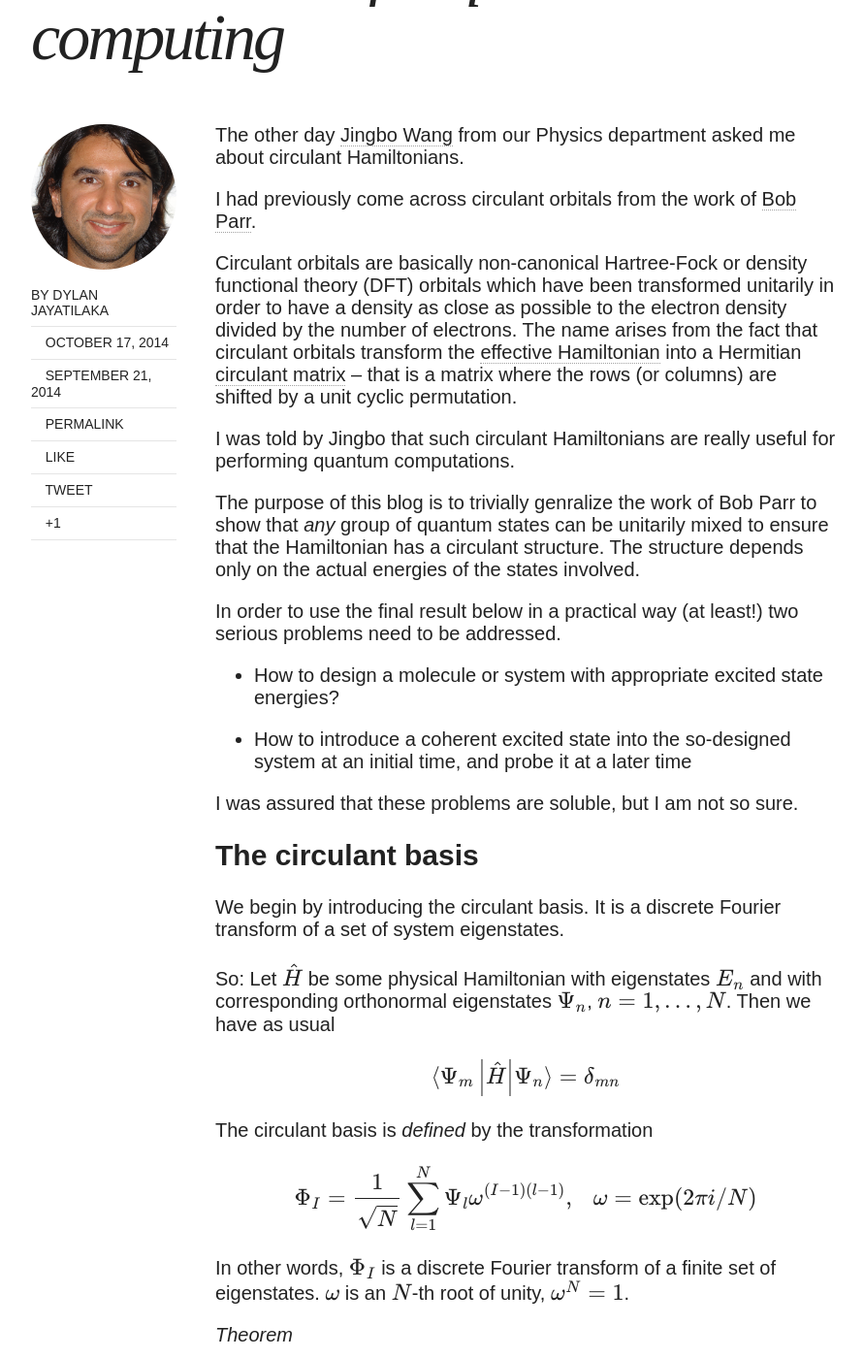
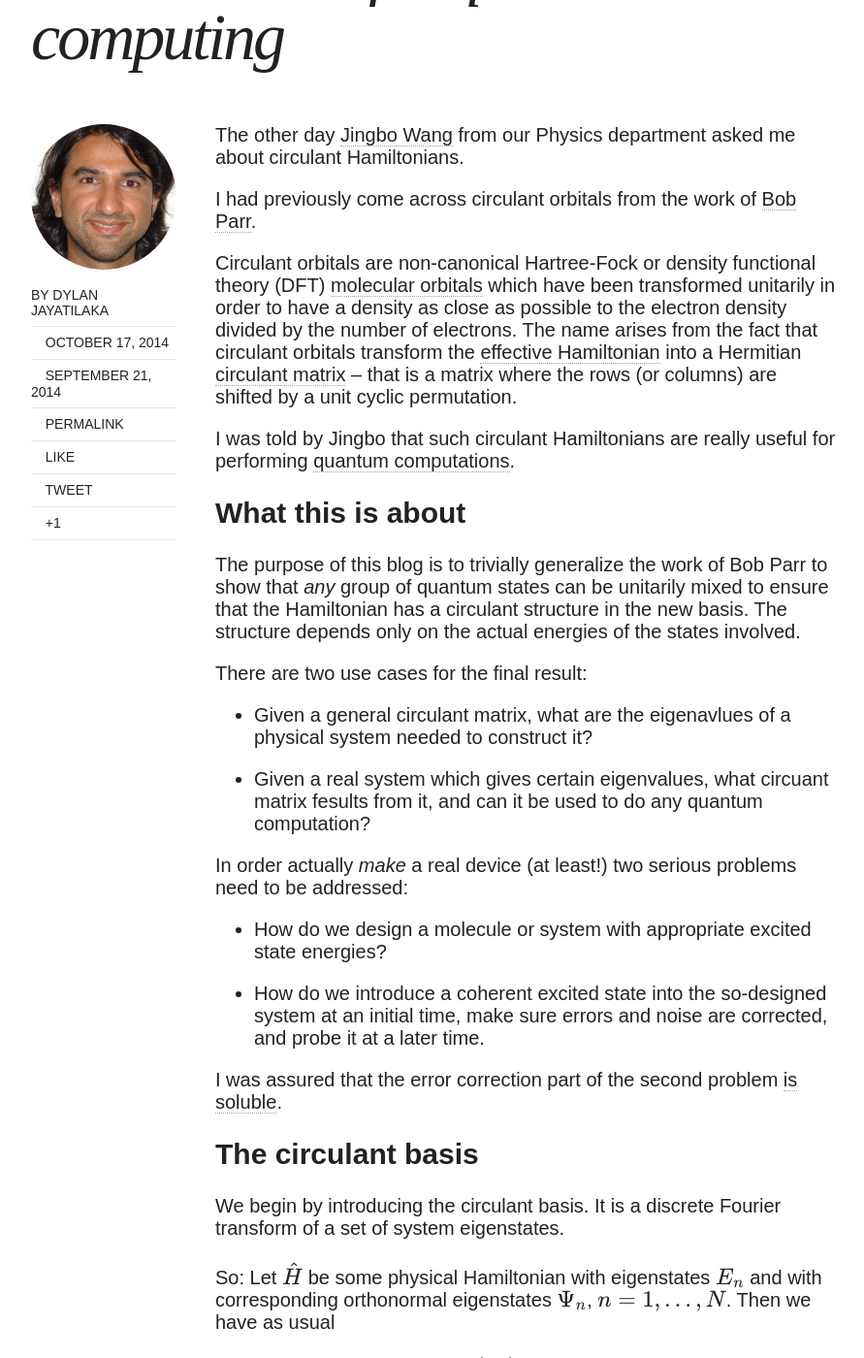
Before and after one commit to dylan-jayatilaka/dylan-jayatilaka.github.io, a Jekyll site: the page built from _posts/2014-10-17-designing-circulant-hamiltonians-for-quantum-computing.md, in a window 1280 px wide and 1400 px high, scrolled down 859 px. Shown: the whole window at 97% size, without its empty margins (128-1019 px from the left). Built offline with Jekyll 4.4.1, drawn with Linux system fonts in a browser that asks for light colours; nearby versions of some CDN libraries; formulas are drawn with MathJax 3; some of the changed text lies outside the part shown.

Commit message:
updated with talk suggestions

```diff
--- a/_posts/2014-10-17-designing-circulant-hamiltonians-for-quantum-computing.md
+++ b/_posts/2014-10-17-designing-circulant-hamiltonians-for-quantum-computing.md
@@ -19,33 +19,45 @@
 I had previously come across circulant orbitals from the work of
 [Bob Parr](http://www.jstor.org/stable/10245).
 
-Circulant orbitals are basically non-canonical Hartree-Fock or density
-functional theory (DFT) orbitals which have been transformed unitarily in order
-to have a density as close as possible to the electron density divided by the
-number of electrons. The name arises from the fact that circulant orbitals
-transform the
+Circulant orbitals are non-canonical Hartree-Fock or density functional theory
+(DFT) [molecular orbitals](http://en.wikipedia.org/wiki/Molecular_orbital)
+which have been transformed unitarily in order to have a density
+as close as possible to the electron density divided by the number of
+electrons. The name arises from the fact that circulant orbitals transform the
 [effective Hamiltonian](http://en.wikipedia.org/wiki/Hartree%E2%80%93Fock_method#Mathematical_formulation)
 into a Hermitian
 [circulant matrix](http://en.wikipedia.org/wiki/Circulant_matrix) -- that is a matrix
 where the rows (or columns) are shifted by a unit cyclic permutation.
 
 I was told by Jingbo that such circulant Hamiltonians are really useful
-for performing quantum computations.
+for performing [quantum computations](http://en.wikipedia.org/wiki/Quantum_computer).
 
-The purpose of this blog is to trivially genralize the work of Bob Parr
+## What this is about
+
+The purpose of this blog is to trivially generalize the work of Bob Parr
 to show that *any* group of quantum states can be unitarily mixed to
-ensure that the Hamiltonian has a circulant structure. The structure
-depends only on the actual energies of the states involved.
+ensure that the Hamiltonian has a circulant structure in the new basis. The
+structure depends only on the actual energies of the states involved.
 
-In order to use the final result below in a practical way (at least!) two
-serious problems need to be addressed.
+There are two use cases for the final result:
 
-* How to design a molecule or system with appropriate excited state energies?
+* Given a general circulant matrix, what are the eigenavlues of a
+  physical system needed to construct it?
 
-* How to introduce a coherent excited state into the so-designed system at
-  an initial time, and probe it at a later time
+* Given a real system which gives certain eigenvalues, what circuant
+  matrix fesults from it, and can it be used to do any quantum computation?
 
-I was assured that these problems are soluble, but I am not so sure.
+In order actually *make* a real device (at least!) two serious problems need to
+be addressed:
+
+* How do we design a molecule or system with appropriate excited state energies?
+
+* How do we introduce a coherent excited state into the so-designed system at
+  an initial time, make sure errors and noise are corrected, and probe it at a
+  later time.
+
+I was assured that the error correction part of the second problem
+[is soluble](http://en.wikipedia.org/wiki/Quantum_error_correction).
 
 ## The circulant basis
 
@@ -106,7 +118,7 @@
 $$
 
 Now there are two cases. When \\( I=J \\) the summand is always equal to one
-and the right hand side is equal to 1. When \\( I\]neq J \\) the summation
+and the right hand side is equal to 1. When \\( I\neq J \\) the summation
 is a geometric series with initial term 1 and ratio \\( \omega \\), so
 the sum is given by \\( (1-\omega^n)/(1-\omega) \\), which is zero since
 \\( \omega \\) is an \\(N\\)-th root of unity.
@@ -187,15 +199,14 @@
 
 ## Designing a Hamiltonian with a certain circulant structure
 
-By “designing” the matrix we mean choosing the energy eigenvalues
-for the Hamiltonian in order to achieve a desired circulant structure.
-We do not mean actually finding a real physical system with these
-eigenvalues. That is a much more difficult task alluded to in the
-introduction.
+By “designing” the matrix we mean choosing the energy eigenvalues for the
+Hamiltonian in order to achieve a desired circulant structure. We do not mean
+actually finding a real physical system with these eigenvalues. That is a much
+more difficult task alluded to in the introduction.
 
-This is actually fairly trivial. All that is requited is to take
-the inverse discrete Fourier transform of the defining vector of
-the circulant matrix.
+Obtaining the eigenvalues associated with a given circulant matrix is actually
+fairly trivial. All that is requited is to take the inverse discrete Fourier
+transform of the defining vector of the circulant matrix.
 
 *Theorem*
 
@@ -231,3 +242,42 @@
 E_m
 \end{align}
 $$
+
+## Where to now?
+
+I don’t really know, but here were some ideas from the discussion after the talk
+I gave in physics:
+
+1. Do some accurate [quantum chemical](http://en.wikipedia.org/wiki/Quantum_chemistry)
+   calculations on real systems, find their energies \\( E_m \\) and from them
+   find the circulant matrix \\( H_K \\). Can anything be done with this
+   matrix? This approach seems a bit *ad hoc*.
+
+2. Take some examples of circulant matrices known to be useful for
+   quantum computing. Find the energy eigenvalues \\( E_m \\)
+   corresponding to this system. Try to construct a real system,
+   perhaps a real molecule, perhaps a quantum dot or other one dimensional
+   system with the required energy levels.
+
+   - An [earlier post](http://dylan-jayatilaka.net/articles/particles-in-boxes/)
+     shows how the eigenvalues of a one dimensional system can be
+     systematically computed, in general. This approach could be used
+     to rationally design such a “quantum line” system with the desired
+     eigenvalues.
+
+   - Alternatively, use approach 1. to develop some familiarity with the
+     type of systems giving rise to certain energy levels.
+
+   - Jingbo noted that, using localized basis functions, some Hamiltonians
+     *naturally* have a circulant structure e.g. benzene. One is reminded of the
+     [Huckel type theories](http://en.wikipedia.org/wiki/H%C3%BCckel_method).
+     Initially I agreed. However, I now think that the Hamiltonians with these
+     connectivities are *one electron effective Hamiltonians* -- they are not
+     actual real Hamiltonians which model the dynamics of real multi-electron
+     wavefunctions -- except possibly for the motion of one electron excited
+     from the highest occupied molecular orbital (HOMO). It is not clear that
+     the excited states of such effective systems will have the same circulant
+     structure. However, the idea deserves further consideration because it
+     could give insight into how the connectivity of atoms in a molecules
+     affects its circulant structure. This could be probed by more accurate
+     quantum chemical calculations.
```
